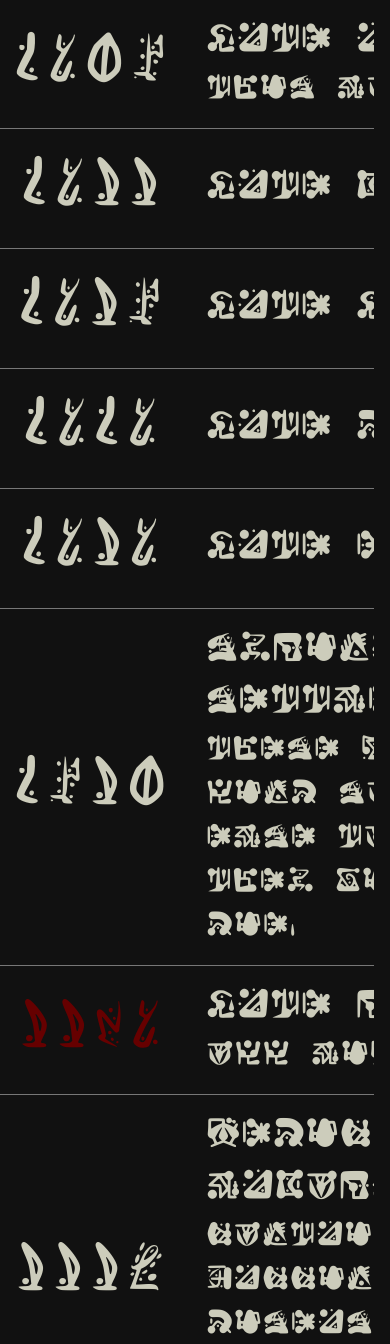
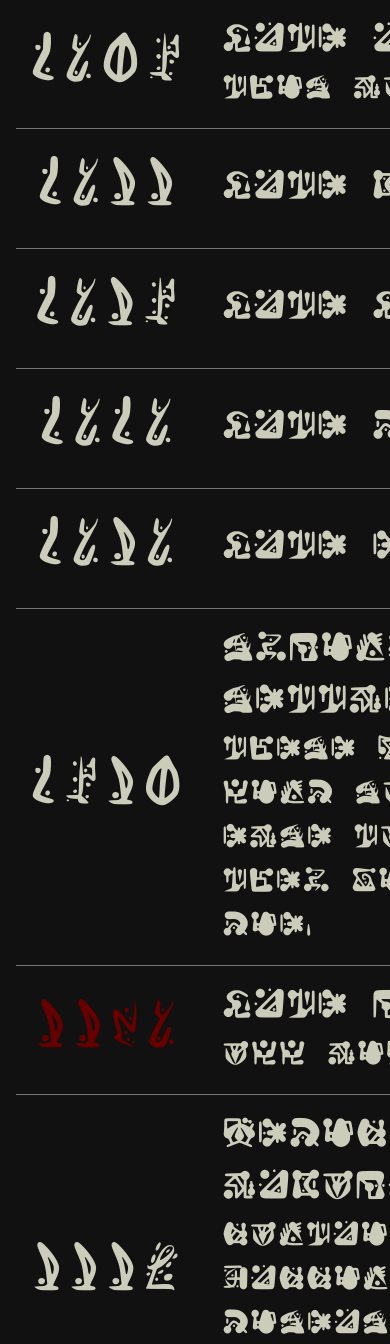
Before and after one commit to indefinitedevil/aztlan-console, a PHP site: page /rings.php in a window 390 px wide. Shown: the top 1344 px of the page. Run offline with PHP 8.4, Linux system fonts and the light colour scheme.

Commit message:
fixes for tablet

```diff
--- a/style.css
+++ b/style.css
@@ -111,14 +111,14 @@ body {
 	max-height: 100%;
 }
 .frame .menu {
-	width: 20%;
+	width: 32%;
 	vertical-align: top;
-	margin: 1rem 2rem;
+	padding: 1rem 0;
 	overflow: hidden;
 	float: left;
 }
 .frame iframe {
-	width: 75%;
+	width: 67%;
 	height: 90%;
 	max-height: 90%;
 	border: 0 none;
@@ -140,7 +140,6 @@ body {
 }
 .menu ul li a {
 	background-color: #444;
-	margin-right: 1rem;
 	border-radius: 0.5rem;
 	padding: 0.3rem 2rem;
 	display: block;
@@ -148,7 +147,11 @@ body {
 .scroll {
 	overflow-y: auto;
 	max-height: 100%;
-	margin-right: 1rem;
+	padding: 0 1rem;
+	max-width: 100%;
+}
+table {
+	max-width: 100%;
 }
 .key {
 	font-size: 30px;
@@ -156,6 +159,6 @@ body {
 a {
 	color: #fff;
 }
-button,input {
+button, input {
 	font-family: 'Aurebesh';
 }
```
